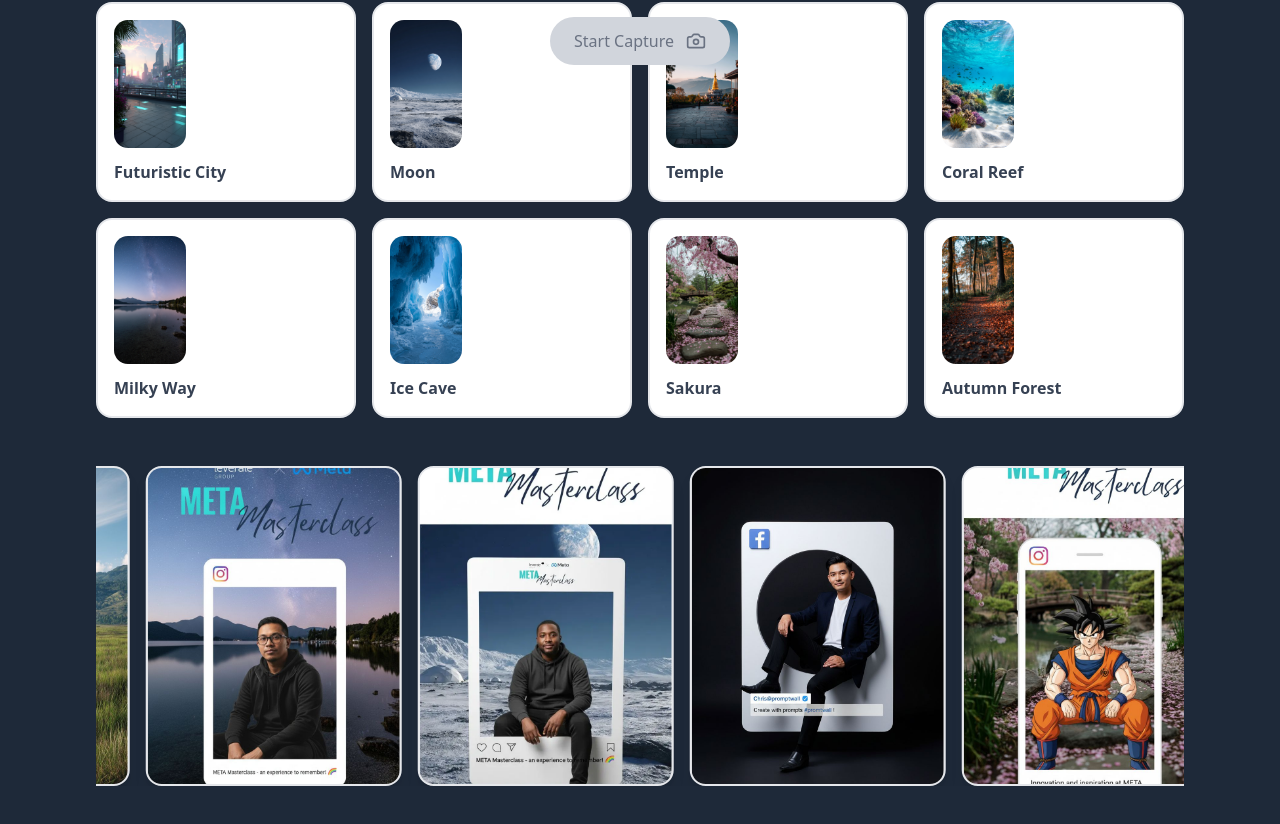
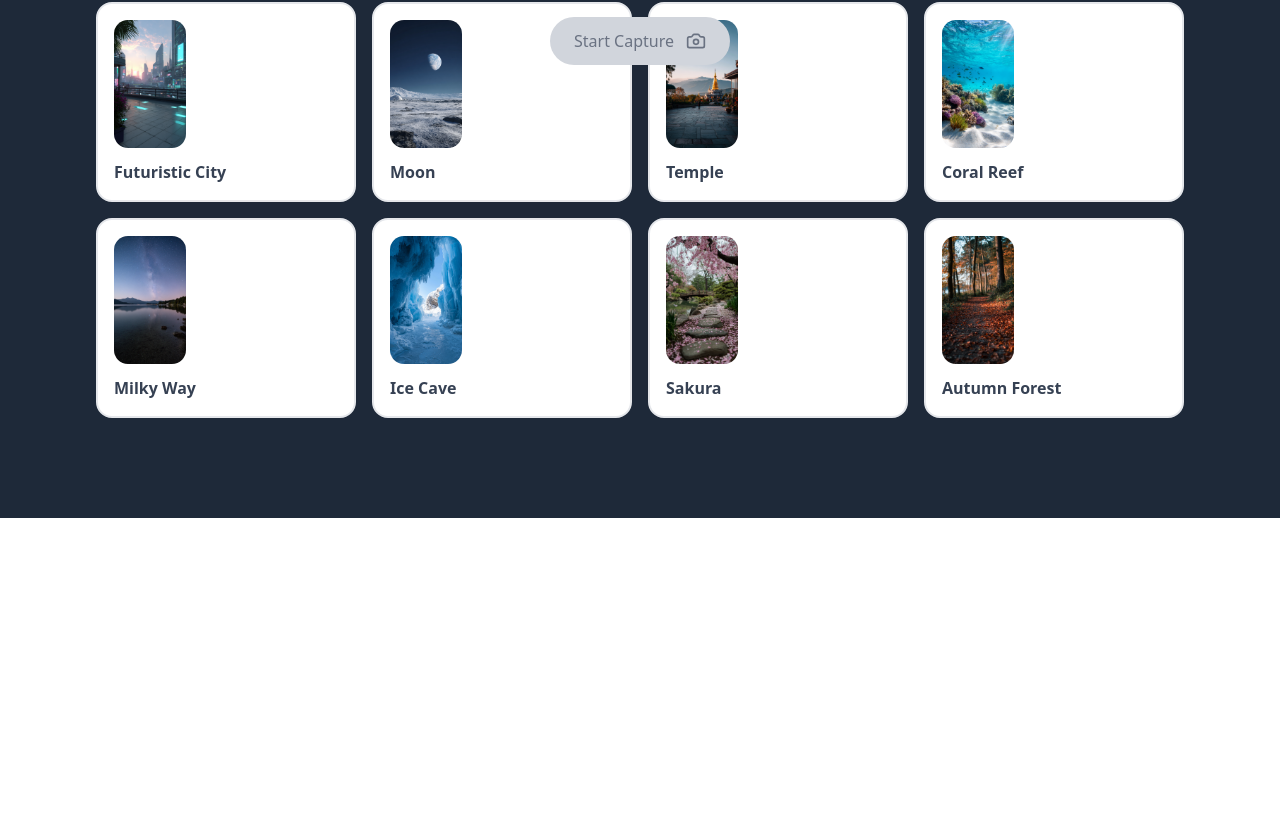
Before and after one commit to hfebri/socialbooth-app, a Next.js app: page / in a window 1280 px wide. Shown: the part 703-1527 px from the top of the page. After the commit the page ends 1221 px from the top, so only its background shows below. Built offline with nearby package versions, Linux system fonts and the light colour scheme.

Commit message:
hide carousel

```diff
--- a/app/page.tsx
+++ b/app/page.tsx
@@ -151,9 +151,9 @@
         )}
 
         {/* Example Results Carousel */}
-        <section className="space-y-4">
+        {/* <section className="space-y-4">
           <Ticker items={tickerItems} velocity={120} hoverFactor={0.5} />
-        </section>
+        </section> */}
 
         <footer className="sticky bottom-8 flex justify-center">
           <button
```
